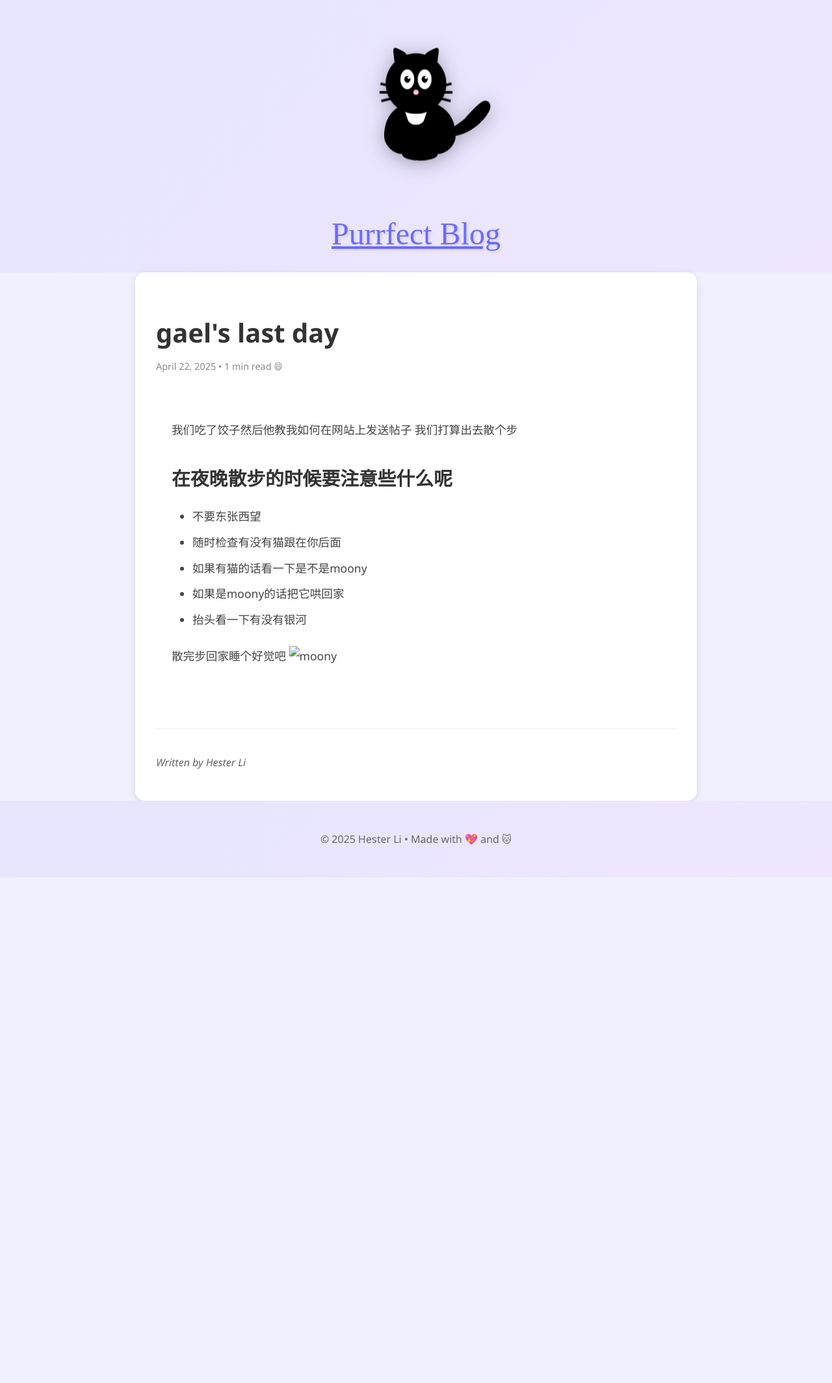
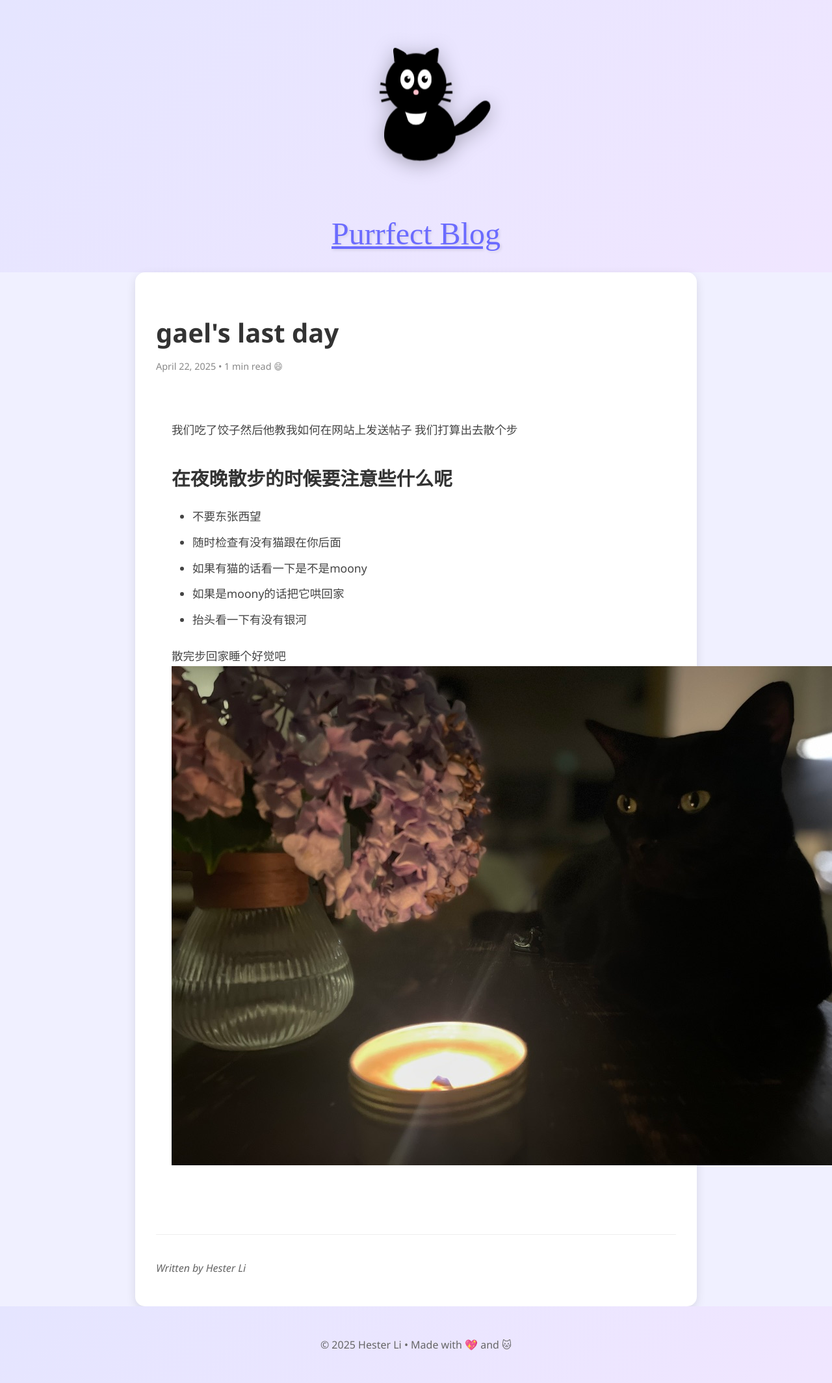
Before and after one commit to booisthebest/booisthebest.github.io, a Jekyll site: the page built from _posts/2025-04-22-gael-last-day.md, in a window 1280 px wide. Shown: the whole page at 65% size. Built offline with Jekyll 4.4.1, drawn with Linux system fonts in a browser that asks for light colours; before the commit the page ends 1350 px from its top, so only the background shows below that.

Commit message:
fix post image

```diff
--- a/_posts/2025-04-22-gael-last-day.md
+++ b/_posts/2025-04-22-gael-last-day.md
@@ -16,4 +16,4 @@ emoji: 😄
 - 抬头看一下有没有银河
 
 散完步回家睡个好觉吧
-![moony](../assets/img/boo_moony_3.jpeg)
+![moony](/assets/img/moony_3.jpeg)
```
Also changed, not shown: README.md (added).
